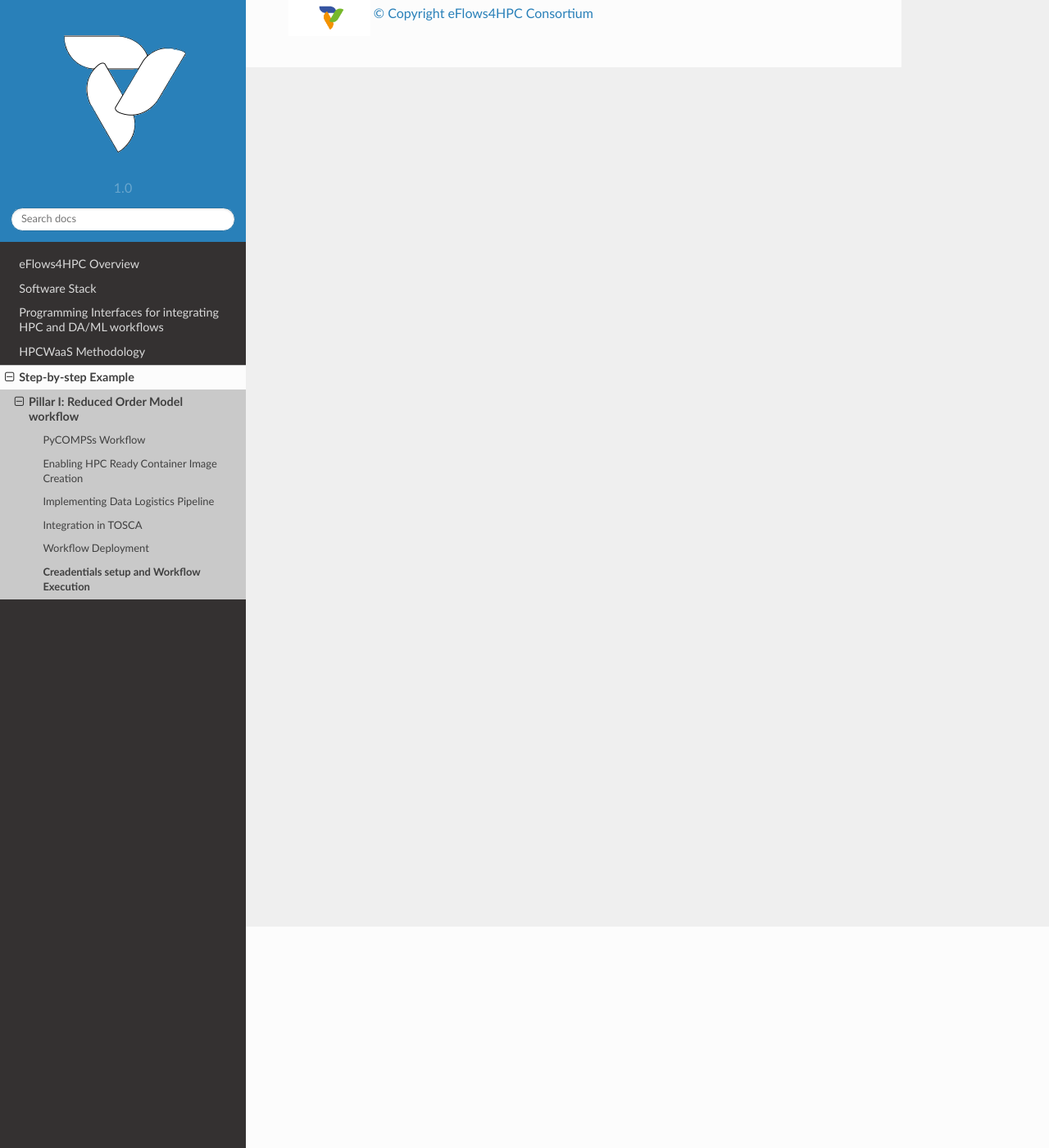
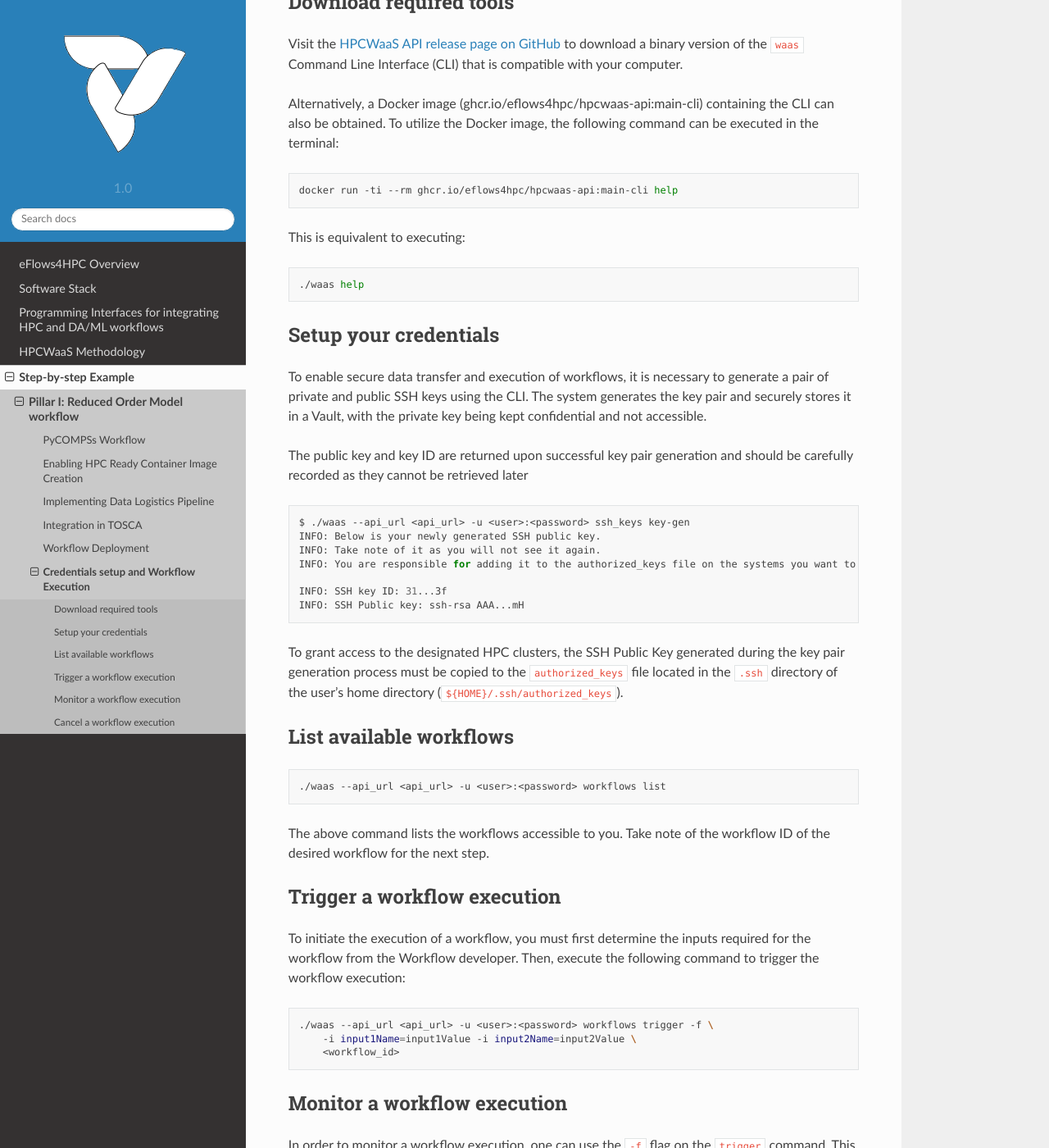
Before and after one commit to eflows4hpc/documentation, a Sphinx documentation site: the page built from doc/source/Sections/04_Usage_Example/Workflow_Execution.rst, in a window 1280 px wide and 1400 px high, scrolled down 270 px. Shown: the whole window at 82% size. Built offline with Sphinx 7.4.7 and the Read the Docs theme 2.0.0, drawn with Linux system fonts in a browser that asks for light colours; formulas are drawn with MathJax 3; some of the changed text lies outside the part shown.

Commit message:
Add text for the usage ex wf execution section
Signed-off-by: Albertin Loic <loic.albertin@atos.net>

```diff
--- a/doc/source/Sections/04_Usage_Example/Workflow_Execution.rst
+++ b/doc/source/Sections/04_Usage_Example/Workflow_Execution.rst
@@ -1,2 +1,96 @@
-Creadentials setup and Workflow Execution
-=========================================
+Credentials setup and Workflow Execution
+========================================
+
+As a end-user in eFlows4HPC, the process of executing workflows involves defining inputs and triggering the workflow execution via the
+HPCWaaS API. This section provides guidance for end-users to perform these tasks effectively.
+
+Download required tools
+-----------------------
+
+Visit the `HPCWaaS API release page on GitHub <https://github.com/eflows4hpc/hpcwaas-api/releases>`_ to download a binary version of
+the ``waas`` Command Line Interface (CLI) that is compatible with your computer.
+
+Alternatively, a Docker image (ghcr.io/eflows4hpc/hpcwaas-api:main-cli) containing the CLI can also be obtained.
+To utilize the Docker image, the following command can be executed in the terminal:
+
+.. code-block:: bash
+
+    docker run -ti --rm ghcr.io/eflows4hpc/hpcwaas-api:main-cli help
+
+This is equivalent to executing:
+
+.. code-block:: bash
+
+    ./waas help
+
+
+Setup your credentials
+----------------------
+
+To enable secure data transfer and execution of workflows, it is necessary to generate a pair of private and public SSH keys using the CLI.
+The system generates the key pair and securely stores it in a Vault, with the private key being kept confidential and not accessible.
+
+The public key and key ID are returned upon successful key pair generation and should be carefully recorded as they cannot be retrieved later
+
+.. code-block:: bash
+
+    $ ./waas --api_url <api_url> -u <user>:<password> ssh_keys key-gen
+    INFO: Below is your newly generated SSH public key.
+    INFO: Take note of it as you will not see it again.
+    INFO: You are responsible for adding it to the authorized_keys file on the systems you want to run your workflows.
+
+    INFO: SSH key ID: 31...3f
+    INFO: SSH Public key: ssh-rsa AAA...mH
+
+To grant access to the designated HPC clusters, the SSH Public Key generated during the key pair generation process must be copied to
+the ``authorized_keys`` file located in the ``.ssh`` directory of the user's home directory (``${HOME}/.ssh/authorized_keys``).
+
+List available workflows
+------------------------
+
+.. code-block:: bash
+
+    ./waas --api_url <api_url> -u <user>:<password> workflows list
+
+
+The above command lists the workflows accessible to you. Take note of the workflow ID of the desired workflow for the next step.
+
+
+Trigger a workflow execution
+----------------------------
+
+To initiate the execution of a workflow, you must first determine the inputs required for the workflow from the Workflow developer.
+Then, execute the following command to trigger the workflow execution:
+
+.. code-block:: bash
+
+    ./waas --api_url <api_url> -u <user>:<password> workflows trigger -f \
+        -i input1Name=input1Value -i input2Name=input2Value \
+        <workflow_id>
+
+
+Monitor a workflow execution
+----------------------------
+
+In order to monitor a workflow execution, one can use the ``-f`` flag on the ``trigger`` command. This flag enables the continuous
+retrieval of the execution status from the HPCWaaS API.
+
+Alternatively, the execution status can be obtained using the ``execution status`` command along with the Execution ID, which is
+returned by the ``trigger`` command. The syntax for this command is as follows:
+
+.. code-block:: bash
+
+    ./waas --api_url <api_url> -u <user>:<password> executions status <Execution_ID>
+
+
+It is to be noted that the ``execution status`` command also has its own ``-f`` flag, which can be used for continuously
+monitoring the execution status.
+
+Cancel a workflow execution
+---------------------------
+
+You may cancel a workflow execution that is currently in progress by utilizing the ``executions cancel`` command.
+
+.. code-block:: bash
+
+    ./waas --api_url <api_url> -u <user>:<password> executions cancel <Execution_ID>
```
